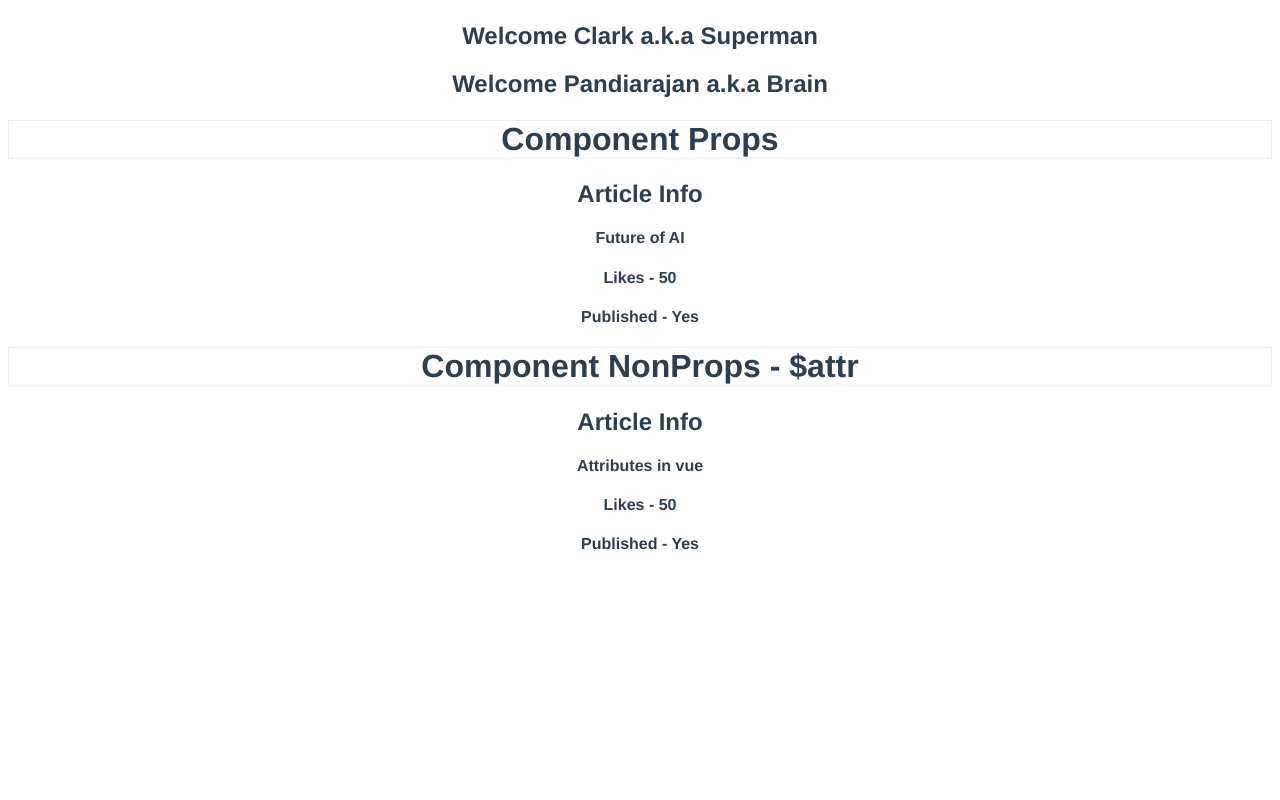
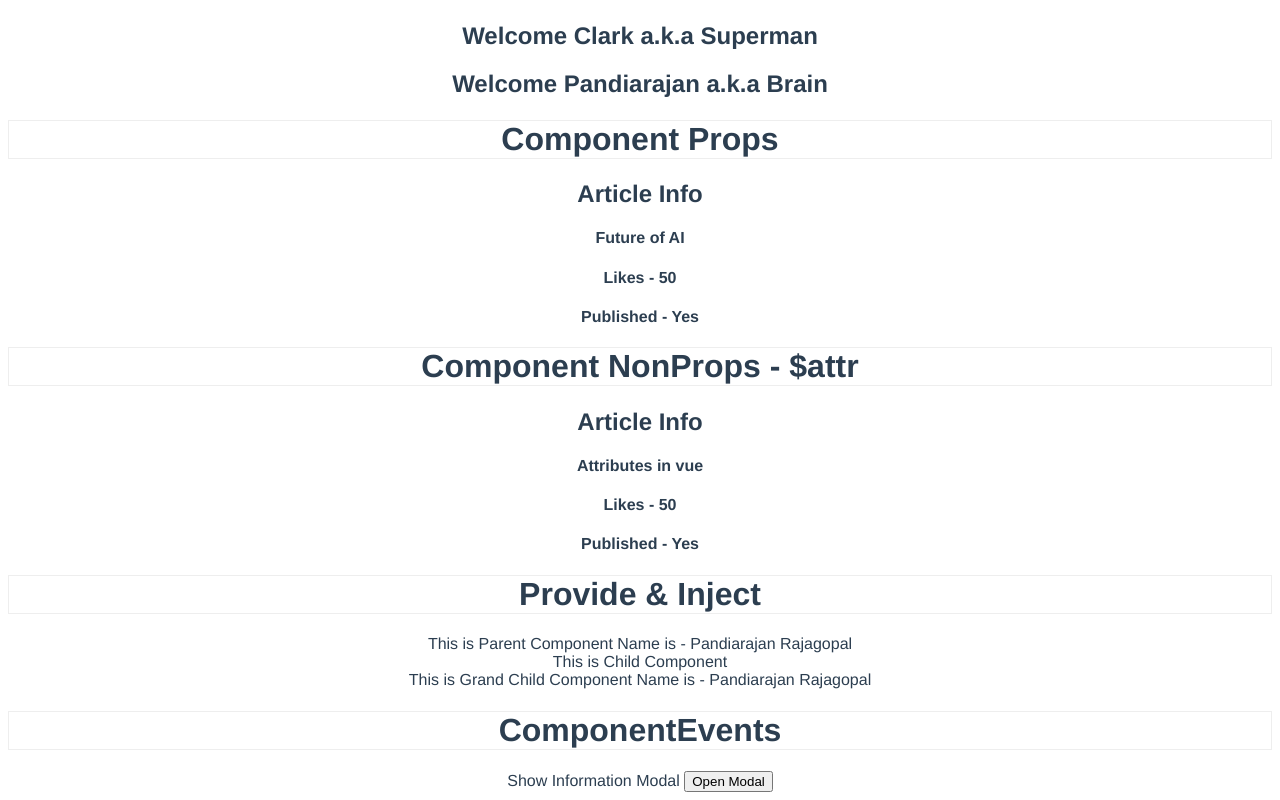
Before and after one commit to pandiarajanrp/vuejs-practice, a Vue app: page / in a window 1280 px wide. Shown: the part 4119-4919 px from the top of the page. Before the commit the page ends 4694 px from the top, so only its background shows below. Built offline with nearby package versions, Linux system fonts and the light colour scheme.

Commit message:
components event
components event

```diff
--- a/src/App.vue
+++ b/src/App.vue
@@ -160,12 +160,20 @@
 
     <h1>Component NonProps - $attr</h1>
     <ArticleItem id="article-container" name="Attributes in vue" :likes="50" :is-published="true" />
+
+    <h1>Provide & Inject</h1>
+    <ParentItem />
+
+    <h1>ComponentEvents</h1>
+    <ComponentEvents />
   </div>
 </template>
 
 <script>
 import GreetItem from './components/Greet.vue';
 import ArticleItem from './components/Article.vue';
+import ParentItem from './components/Parent.vue';
+import ComponentEvents from './components/ComponentEvents.vue';
 
 export default {
   name: "App",
@@ -309,7 +317,9 @@ export default {
   },
   components: {
     GreetItem,
-    ArticleItem
+    ArticleItem,
+    ParentItem,
+    ComponentEvents
   }
 };
 </script>
--- /dev/null
+++ b/src/components/Child.vue
@@ -0,0 +1,19 @@
+<template>
+  <div>
+    This is Child Component
+    <GrandChild />
+  </div>
+</template>
+
+<script>
+import GrandChild from "./GrandChild.vue";
+export default {
+  name: "ChildItem",
+  components: {
+    GrandChild,
+  },
+};
+</script>
+
+<style scoped>
+</style>
--- /dev/null
+++ b/src/components/ComponentEvents.vue
@@ -0,0 +1,32 @@
+<template>
+    <div>
+        Show Information Modal
+        <button @click="showModal = true">Open Modal</button>
+        <PopupModal v-if="showModal" @close="closeModal"/>
+    </div>
+</template>
+
+<script>
+    import PopupModal from './PopupModal.vue';
+    export default {
+        name: 'ComponentEvents',
+        data() {
+            return {
+                showModal: false
+            }
+        },
+        methods: {
+            closeModal(data) {
+                console.log('data from event', data)
+                this.showModal = false;
+            }
+        },
+        components: {
+            PopupModal
+        }
+    }
+</script>
+
+<style scoped>
+
+</style>
--- /dev/null
+++ b/src/components/GrandChild.vue
@@ -0,0 +1,17 @@
+<template>
+    <div>
+        This is Grand Child Component
+        Name is - {{ name }}
+    </div>
+</template>
+
+<script>
+    export default {
+        name: 'GrandChild',
+        inject: ['name']
+    }
+</script>
+
+<style scoped>
+
+</style>
--- /dev/null
+++ b/src/components/Parent.vue
@@ -0,0 +1,30 @@
+<template>
+  <div>
+    This is Parent Component Name is - {{ username }}
+    <Child />
+  </div>
+</template>
+
+<script>
+import Child from "./Child.vue";
+export default {
+  name: "ParentItem",
+  components: {
+    Child,
+  },
+  data() {
+    return {
+      username: "Pandiarajan Rajagopal",
+    };
+  },
+  provide() {
+    return {
+        name: this.username
+    }
+
+  },
+};
+</script>
+
+<style scoped>
+</style>
--- /dev/null
+++ b/src/components/PopupModal.vue
@@ -0,0 +1,18 @@
+<template>
+    <div>
+        Opened Modal
+        Informations below
+        <button @click="$emit('close', 'event data')">Close Modal</button>
+    </div>
+</template>
+
+<script>
+    export default {
+        name: 'PopupModal',
+        emits: ['close']
+    }
+</script>
+
+<style scoped>
+
+</style>
```
